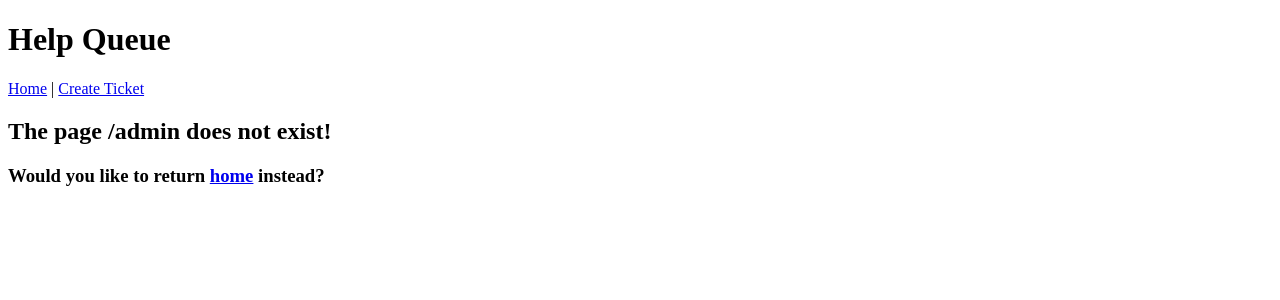
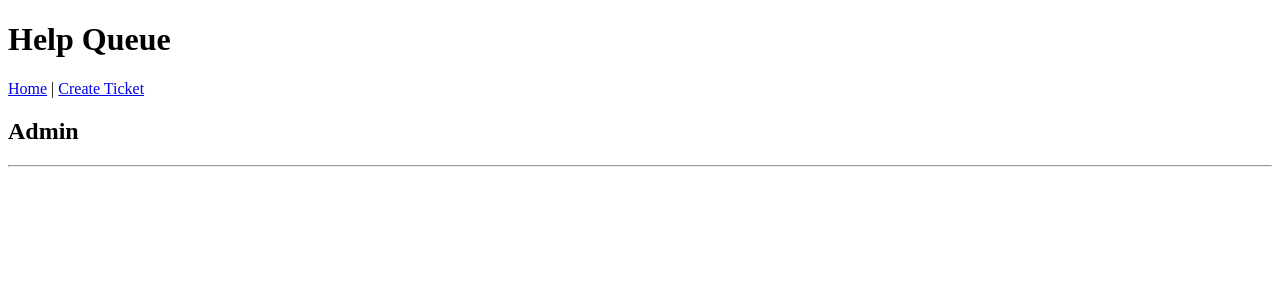
Before and after one commit to stockampj/Help-Queue-with-Redux, a React app: page /#/admin in a window 1280 px wide. Shown: the top 300 px of the page. Built offline with nearby package versions, Linux system fonts and the light colour scheme.

Commit message:
created an admin route that allows an admin to view ticket details.

```diff
--- /dev/null
+++ b/src/components/Admin.jsx
@@ -0,0 +1,30 @@
+import React from 'react';
+import PropTypes from 'prop-types';
+import TicketList from './TicketList';
+import TicketDetail from './TicketDetail';
+
+function Admin(props) {
+  let optionalSelectedTicketContent = null;
+  if (props.selectedTicket != null) {
+    optionalSelectedTicketContent = <TicketDetail selectedTicket={props.ticketList[props.selectedTicket]} />;
+  }
+  return (
+    <div>
+      <h2>Admin</h2>
+      {optionalSelectedTicketContent}
+      <TicketList
+        ticketList={props.ticketList}
+        currentRouterPath={props.currentRouterPath}
+        onTicketSelection={props.onTicketSelection} />
+    </div>
+  );
+}
+
+Admin.propTypes = {
+  ticketList: PropTypes.object,
+  currentRouterPath: PropTypes.string.isRequired,
+  onTicketSelection: PropTypes.func.isRequired,
+  selectedTicket: PropTypes.string
+};
+
+export default Admin;
--- a/src/components/App.jsx
+++ b/src/components/App.jsx
@@ -5,73 +5,64 @@ import NewTicketControl from './NewTicketControl';
 import Error404 from './Error404';
 import { Switch, Route } from 'react-router-dom';
 import Moment from 'moment';
+import Admin from './Admin';
+import { v4 } from 'uuid';
 
 class App extends React.Component {
 
   constructor(props) {
     super(props);
     this.state = {
-      masterTicketList: []
+      masterTicketList: {},
+      selectedTicket: null
     };
     this.handleAddingNewTicketToList = this.handleAddingNewTicketToList.bind(this);
+    this.handleChangingSelectedTicket = this.handleChangingSelectedTicket.bind(this);
   }
 
   componentDidMount() {
-    console.log('componentDidMount');
     this.waitTimeUpdateTimer = setInterval(() =>
       this.updateTicketElapsedWaitTime(),
-    60000
+      60000
     );
   }
 
-  componentWillUnmount(){
-    console.log('componentWillUnmount');
+  componentWillUnmount() {
     clearInterval(this.waitTimeUpdateTimer);
   }
 
-  componentWillMount() {
-    console.log('componentWillMount');
+  updateTicketElapsedWaitTime() {
+    var newMasterTicketList = Object.assign({}, this.state.masterTicketList);
+    Object.keys(newMasterTicketList).forEach(ticketId => {
+      newMasterTicketList[ticketId].formattedWaitTime = (newMasterTicketList[ticketId].timeOpen).fromNow(true);
+    });
+    this.setState({ masterTicketList: newMasterTicketList });
   }
 
-  componentWillReceiveProps() {
-    console.log('componentWillReceiveProps');
+  handleAddingNewTicketToList(newTicket) {
+    var newTicketId = v4()
+    var newMasterTicketList = Object.assign({}, this.state.masterTicketList, {
+      [newTicketId]: newTicket
+    });
+    newMasterTicketList[newTicketId].formattedWaitTime = newMasterTicketList[newTicketId].timeOpen.fromNow(true);
+    this.setState({ masterTicketList: newMasterTicketList });
   }
 
-  shouldComponentUpdate() {
-    console.log('shouldComponentUpdate');
-    return true;
+  handleChangingSelectedTicket(ticketId) {
+    this.setState({ selectedTicket: ticketId });
   }
 
-  componentWillUpdate() {
-    console.log('componentWillUpdate');
-  }
-
-  componentDidUpdate() {
-    console.log('componentDidUpdate');
-  }
-
-  updateTicketElapsedWaitTime() {
-    let newMasterTicketList = this.state.masterTicketList.slice();
-    newMasterTicketList.forEach((ticket) =>
-      ticket.formattedWaitTime = (ticket.timeOpen).fromNow(true)
-    );
-    this.setState({masterTicketList: newMasterTicketList});
-  }
-
-  handleAddingNewTicketToList(newTicket){
-    var newMasterTicketList = this.state.masterTicketList.slice();
-    newTicket.formattedWaitTime = (newTicket.timeOpen).fromNow(true);
-    newMasterTicketList.push(newTicket);
-    this.setState({masterTicketList: newMasterTicketList});
-  }
-
-  render(){
+  render() {
+    console.log(this.state.masterTicketList);
     return (
       <div>
-        <Header/>
+        <Header />
         <Switch>
-          <Route exact path='/' render={()=><TicketList ticketList={this.state.masterTicketList} />} />
-          <Route path='/newticket' render={()=><NewTicketControl onNewTicketCreation={this.handleAddingNewTicketToList} />} />
+          <Route exact path='/' render={() => <TicketList ticketList={this.state.masterTicketList} />} />
+          <Route path='/newticket' render={() => <NewTicketControl onNewTicketCreation={this.handleAddingNewTicketToList} />} />
+          <Route path='/admin' render={(props) => <Admin ticketList={this.state.masterTicketList} currentRouterPath={props.location.pathname}
+            onTicketSelection={this.handleChangingSelectedTicket}
+            selectedTicket={this.state.selectedTicket} />} />
           <Route component={Error404} />
         </Switch>
       </div>
--- a/src/components/NewTicketForm.jsx
+++ b/src/components/NewTicketForm.jsx
@@ -1,19 +1,18 @@
-import React from "react";
-import PropTypes from "prop-types";
-import { v4 } from "uuid";
+import React from 'react';
+import PropTypes from 'prop-types';
 import Moment from 'moment';
 
-function NewTicketForm(props){
+function NewTicketForm(props) {
   let _names = null;
   let _location = null;
   let _issue = null;
 
   function handleNewTicketFormSubmission(event) {
     event.preventDefault();
-    props.onNewTicketCreation({names: _names.value, location: _location.value, issue: _issue.value, id: v4(), timeOpen: new Moment()});
-    _names.value = "";
-    _location.value = "";
-    _issue.value = "";
+    props.onNewTicketCreation({ names: _names.value, location: _location.value, issue: _issue.value, timeOpen: new Moment() });
+    _names.value = '';
+    _location.value = '';
+    _issue.value = '';
   }
 
   return (
@@ -23,16 +22,16 @@ function NewTicketForm(props){
           type='text'
           id='names'
           placeholder='Pair Names'
-          ref={(input) => {_names = input;}}/>
+          ref={(input) => { _names = input; }} />
         <input
           type='text'
           id='location'
           placeholder='Location'
-          ref={(input) => {_location = input;}}/>
+          ref={(input) => { _location = input; }} />
         <textarea
           id='issue'
           placeholder='Describe your issue.'
-          ref={(textarea) => {_issue = textarea;}}/>
+          ref={(textarea) => { _issue = textarea; }} />
         <button type='submit'>Help!</button>
       </form>
     </div>
--- a/src/components/Ticket.jsx
+++ b/src/components/Ticket.jsx
@@ -1,15 +1,26 @@
 import React from 'react';
 import PropTypes from 'prop-types';
 
-function Ticket(props){
-  return (
+function Ticket(props) {
+  const ticketInformation =
     <div>
       <h3>{props.location} - {props.names}</h3>
       <h4>{props.formattedWaitTime}</h4>
-      <p><em>{props.issue}</em></p>
-      <hr/>
-    </div>
-  );
+      <hr />
+    </div>;
+  if (props.currentRouterPath === '/admin') {
+    return (
+      <div onClick={() => { props.onTicketSelection(props.ticketId); }}>
+        {ticketInformation}
+      </div>
+    );
+  } else {
+    return (
+      <div>
+        {ticketInformation}
+      </div>
+    );
+  }
 }
 
 Ticket.propTypes = {
@@ -17,6 +28,9 @@ Ticket.propTypes = {
   location: PropTypes.string.isRequired,
   issue: PropTypes.string,
   formattedWaitTime: PropTypes.string.isRequired,
+  currentRouterPath: PropTypes.string,
+  onTicketSelection: PropTypes.func,
+  ticketId: PropTypes.string.isRequired
 };
 
 export default Ticket;
--- /dev/null
+++ b/src/components/TicketDetail.jsx
@@ -0,0 +1,20 @@
+import React from 'react';
+import PropTypes from 'prop-types';
+
+function TicketDetail(props) {
+  return (
+    <div>
+      <hr />
+      <h1>{props.selectedTicket.names} - {props.selectedTicket.location}</h1>
+      <h2>Submitted {props.selectedTicket.formattedWaitTime} ago</h2>
+      <h4><em>{props.selectedTicket.issue}</em></h4>
+      <hr />
+    </div>
+  );
+}
+
+TicketDetail.propTypes = {
+  selectedTicket: PropTypes.object
+};
+
+export default TicketDetail;
--- a/src/components/TicketList.jsx
+++ b/src/components/TicketList.jsx
@@ -1,25 +1,30 @@
-import React from "react";
-import Ticket from "./Ticket";
-import PropTypes from "prop-types";
+import React from 'react';
+import Ticket from './Ticket';
+import PropTypes from 'prop-types';
 
-function TicketList(props){
+function TicketList(props) {
   return (
     <div>
-      <hr/>
-      {props.ticketList.map((ticket) =>
-        <Ticket names={ticket.names}
+      <hr />
+      {Object.keys(props.ticketList).map(function (ticketId) {
+        var ticket = props.ticketList[ticketId];
+        return <Ticket names={ticket.names}
           location={ticket.location}
           issue={ticket.issue}
           formattedWaitTime={ticket.formattedWaitTime}
-          key={ticket.id}/>
-      )}
+          currentRouterPath={props.currentRouterPath}
+          key={ticketId}
+          ticketId={ticketId}
+          onTicketSelection={props.onTicketSelection} />;
+      })}
     </div>
   );
-
 }
 
 TicketList.propTypes = {
-  ticketList: PropTypes.array
+  ticketList: PropTypes.object,
+  currentRouterPath: PropTypes.string,
+  onTicketSelection: PropTypes.func
 };
 
 export default TicketList;
```
